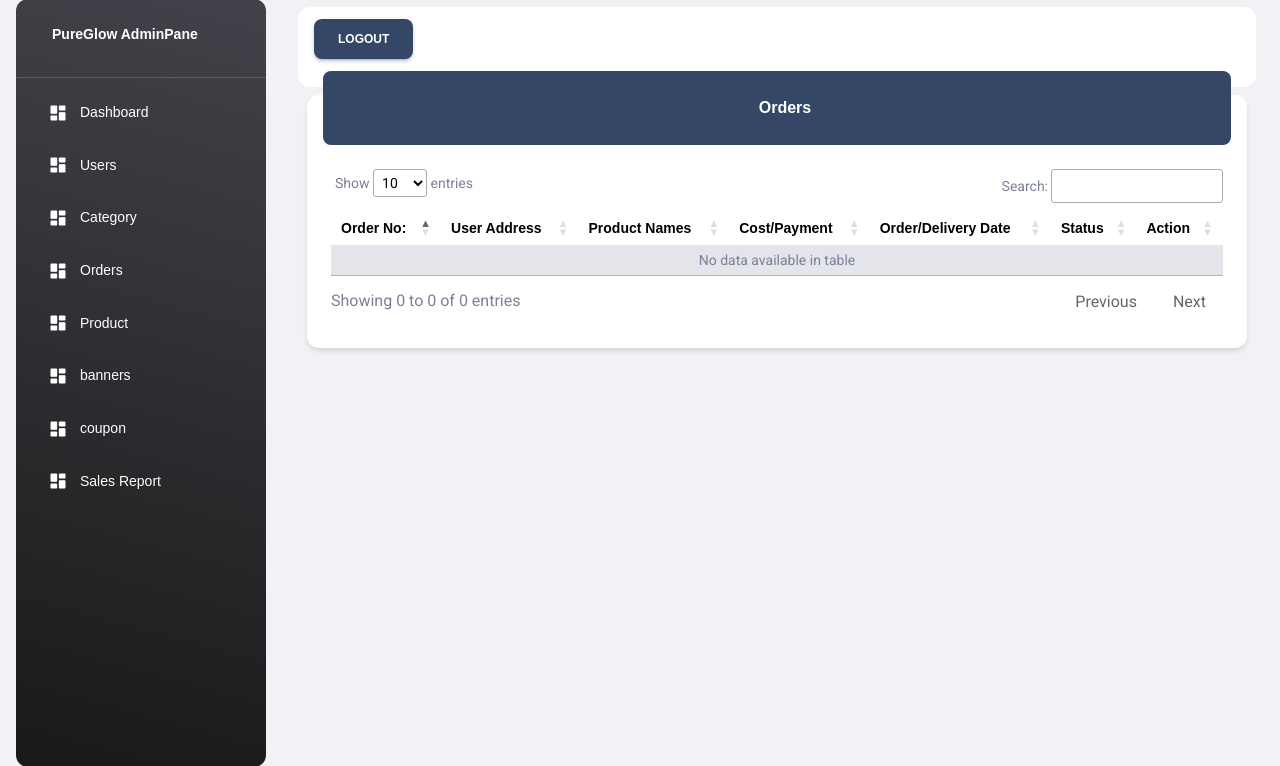
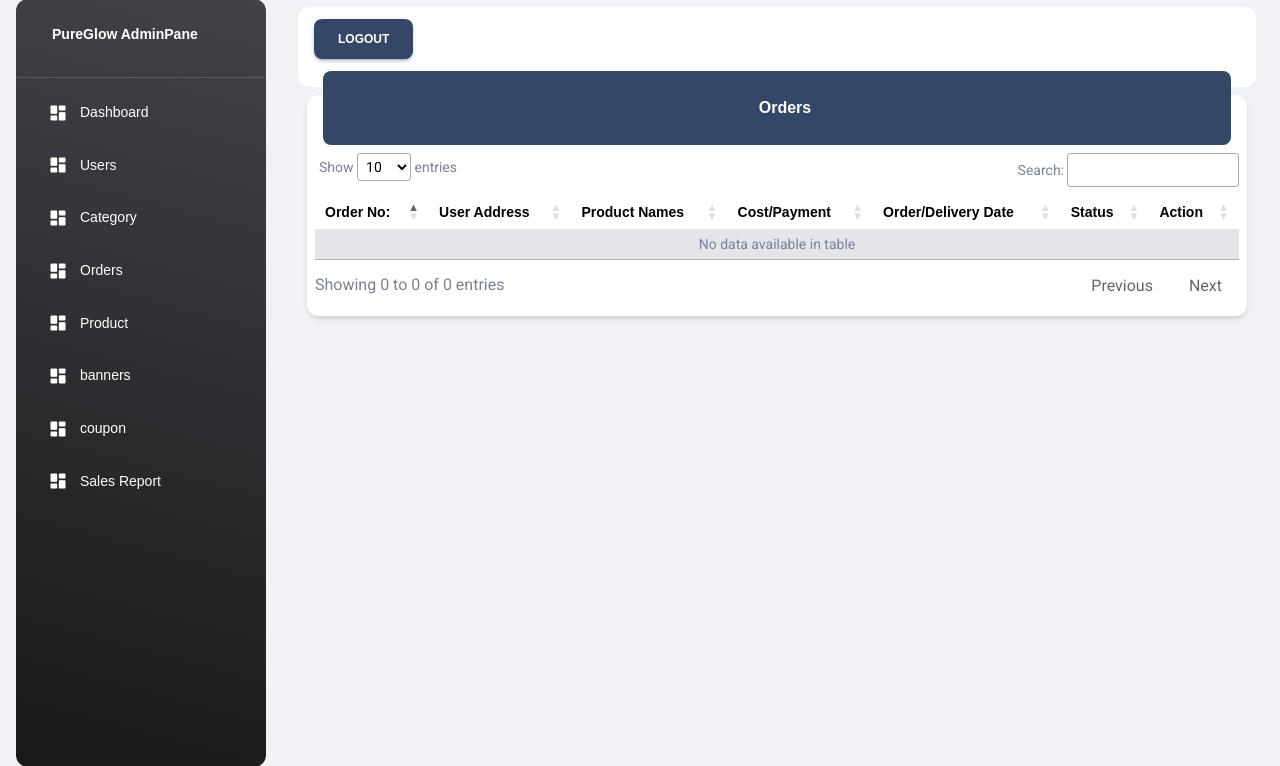
Before and after one commit to GiriKrishnap/PureGlow-Project1, a Node project: template views/admin/order-management.ejs in a window 1280 px wide. Shown: the part 17-783 px from the top of the page. Run offline with Node 20 templates, Linux system fonts and the light colour scheme; the template is opened without the code that fills it, so the values that code supplies are empty; some libraries are stand-ins or nearby versions.

Commit message:
style order-management

```diff
--- a/views/admin/order-management.ejs
+++ b/views/admin/order-management.ejs
@@ -8,7 +8,7 @@
             <h6 class="text-white text-capitalize ps-3">orders</h6>
           </div>
         </div>
-        <div class="table-responsive p-4">
+        <div class="table-responsive p-2">
           <table class="align-middle mb-0 table table-borderless table-striped table-hover" id="table-setting">
             <thead>
               <tr>
@@ -28,7 +28,7 @@
               <% successOrders.forEach((data,index)=> { %>
 
                 <tr>
-                  <td class="text-center text-muted">
+                  <td class="text-bold">
                     <%= index+1 %>
                   </td>
                   <td>
```
